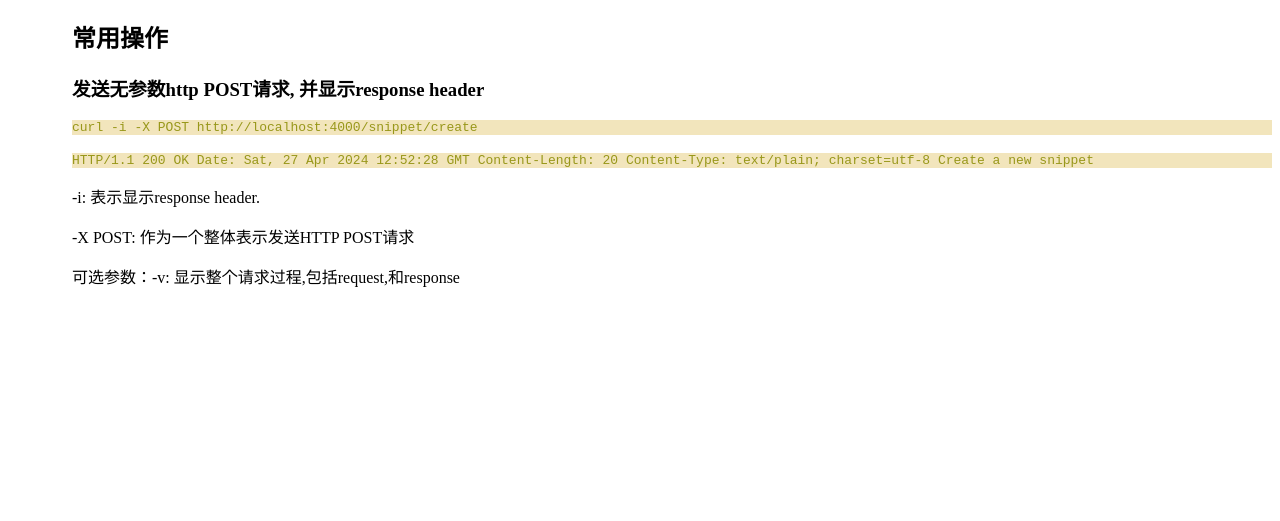
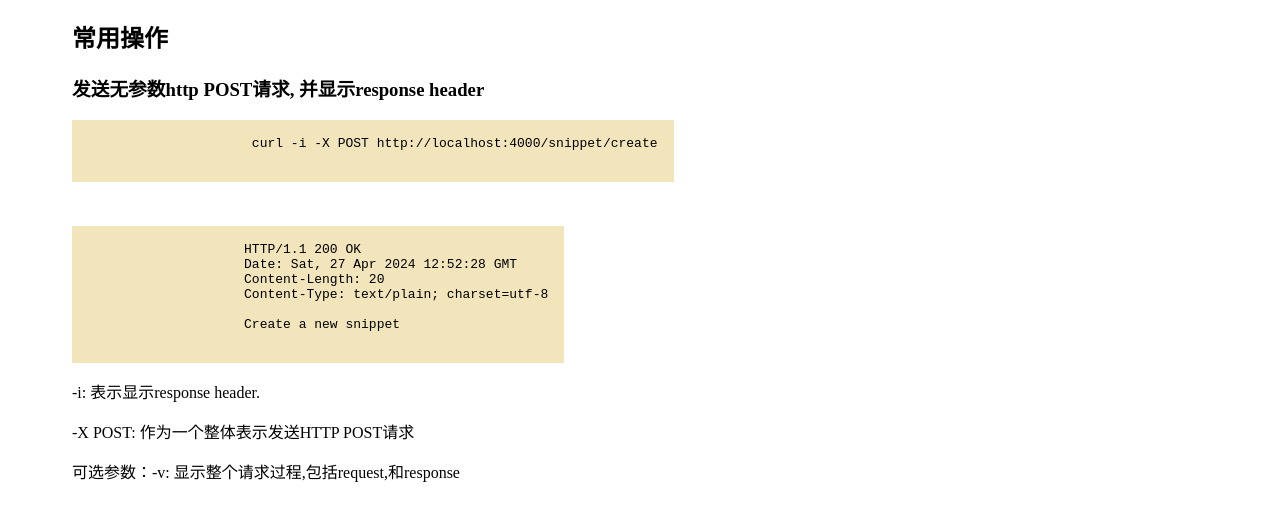
Before and after one commit to Disat/roughpage, a website: page themes/cheatsheets.html in a window 1280 px wide. Shown: the part 61-582 px from the top of the page. Drawn offline with Linux system fonts and the light colour scheme.

Commit message:
Notes: Update a note

```diff
--- a/themes/cheatsheets.html
+++ b/themes/cheatsheets.html
@@ -6,10 +6,11 @@
     <meta name="viewport" content="width=device-width, initial-scale=1.0">
     <title>cheatsheets</title>
     <style>
-        code {
+        pre {
             display: block;
             background-color: #f2e5bc;
-            color: #98971a;
+            width: fit-content;
+            padding: 1rem;
         }
 
         .container {
@@ -25,18 +26,18 @@
             <h2>常用操作</h2>
             <div class="sub-sub-container">
                 <h3>发送无参数http POST请求, 并显示response header</h3>
-                <code>
+                <pre>
                      curl -i -X POST http://localhost:4000/snippet/create
-                </code>
+                </pre>
                 <br>
-                <code>
+                <pre>
                     HTTP/1.1 200 OK
                     Date: Sat, 27 Apr 2024 12:52:28 GMT
                     Content-Length: 20
                     Content-Type: text/plain; charset=utf-8
 
                     Create a new snippet
-                </code>
+                </pre>
                 <p>-i: 表示显示response header.</p>
                 <p>-X POST: 作为一个整体表示发送HTTP POST请求</p>
                 <p>可选参数：-v: 显示整个请求过程,包括request,和response</p>
```
Also changed, not shown: markdown/fpga入门_明德阳.md (+0 -1 lines).
